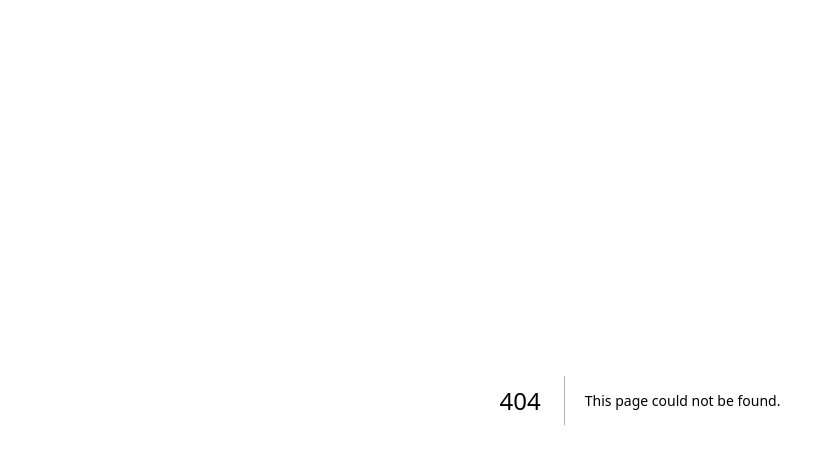
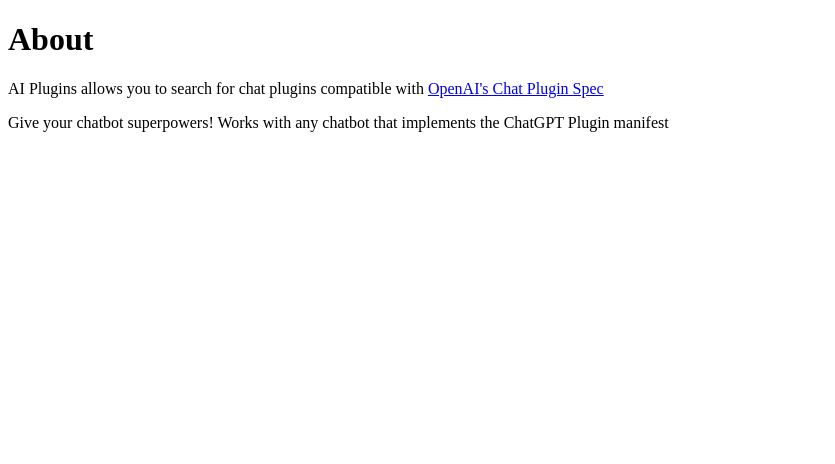
Before and after one commit to cfortuner/wellknown, a Next.js app: page /about in a window 1280 px wide. Before the commit this address had no page. Shown: the top 464 px of the page, without its empty margins (0-835 px from the left). Built offline with nearby package versions, Linux system fonts and the light colour scheme.

Commit message:
about page

```diff
--- /dev/null
+++ b/src/pages/about.tsx
@@ -0,0 +1,11 @@
+const AboutPage: React.FC = () => {
+    return (
+        <div className="container mx-auto px-4 py-8 ">
+            <h1 className="text-5xl font-bold">About</h1>
+            <p className="py-6">AI Plugins allows you to search for chat plugins compatible with <a className="daisy-link" href="https://platform.openai.com/docs/plugins/introduction">OpenAI's Chat Plugin Spec</a></p>
+            <p>Give your chatbot superpowers! Works with any chatbot that implements the ChatGPT Plugin manifest</p>
+        </div>
+    )
+}
+
+export default AboutPage;
--- a/src/pages/index.tsx
+++ b/src/pages/index.tsx
@@ -56,7 +56,7 @@ const Header = () => {
       <div className="flex-none">
         <ul className="daisy-menu daisy-menu-horizontal px-1">
           <li>
-            <a>About</a>
+            <a href="/about" className="daisy-link">About</a>
           </li>
         </ul>
       </div>
```
